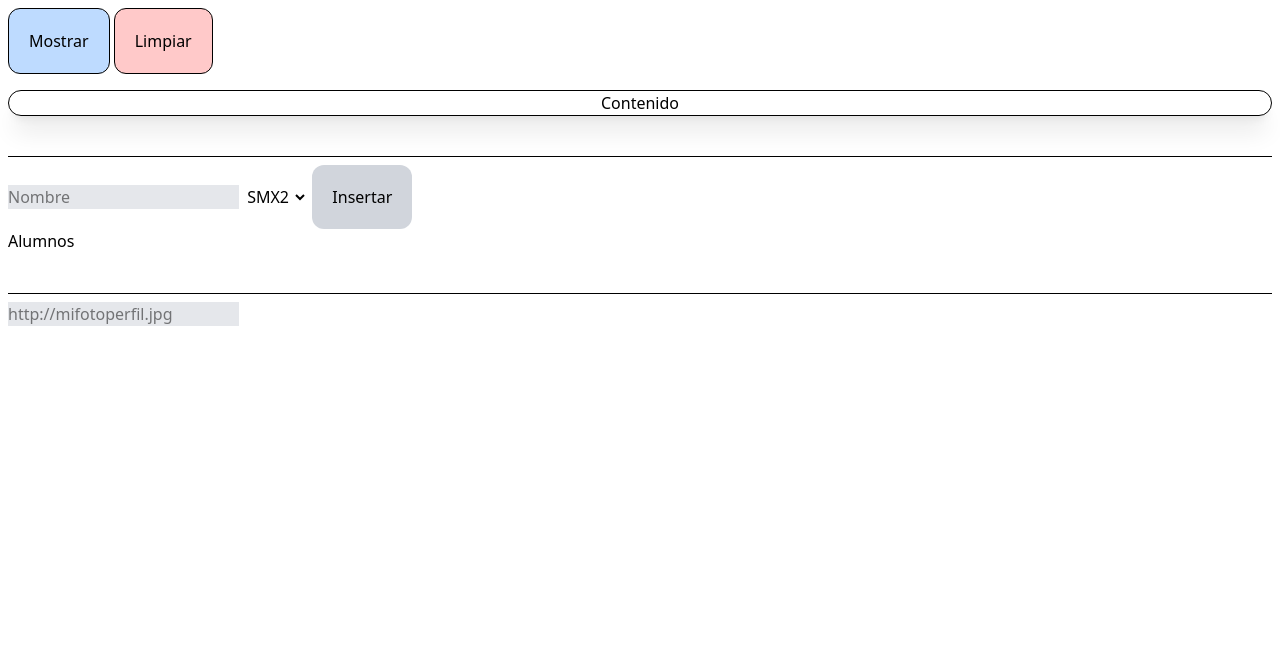
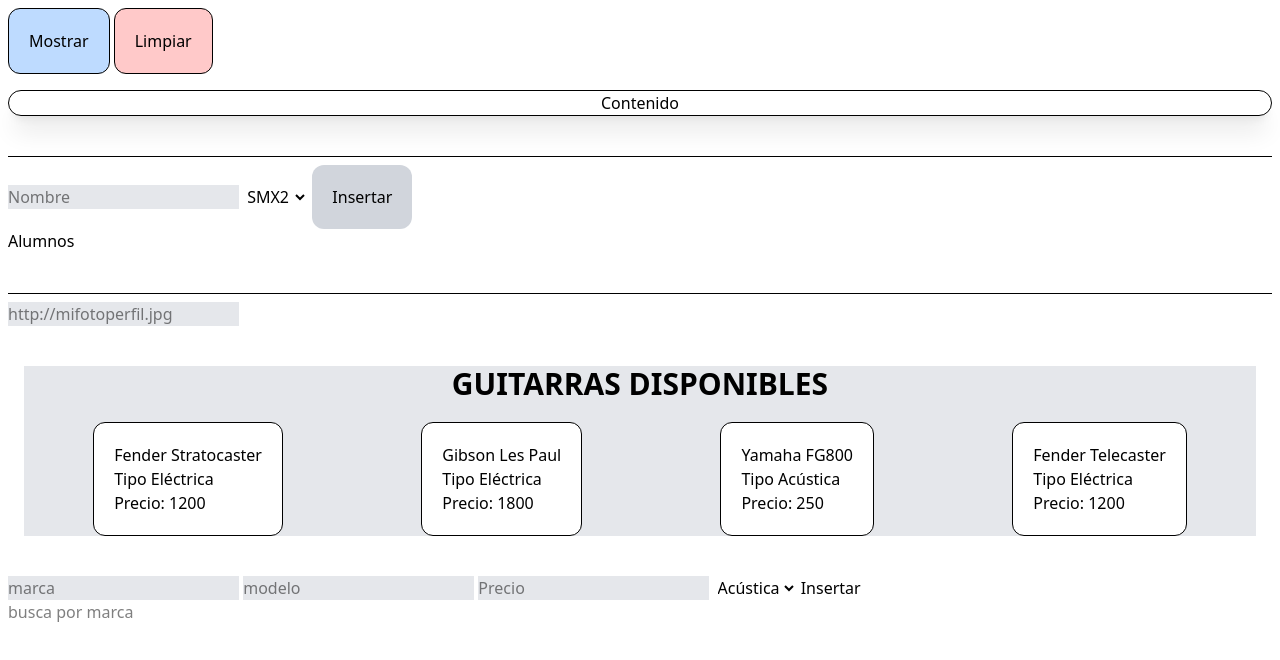
Before and after one commit to Sukhdeep777/preexamen, a plain HTML site: page practicar/index.html in a window 1280 px wide. Drawn offline with nearby package versions, Linux system fonts and the light colour scheme; files that its build step writes are made by us from their sources.

Commit message:
Agregar funcionalidad para mostrar, insertar y buscar guitarras en la interfaz

```diff
--- a/practicar/index.html
+++ b/practicar/index.html
@@ -31,6 +31,24 @@
     <div class="w-[200] h-[200] imagend">
 
     </div>
+    <section class="mt-10 bg-gray-200 mx-4 m-auto mb-10">
+        <h2 class="text-center text-3xl font-bold uppercase">Guitarras disponibles</h2>
+        <div class="guitarras flex flex-wrap">
+
+        </div>
+    </section>
+    <input type="text" placeholder="marca" class="marca bg-gray-200">
+    <input type="text" placeholder="modelo" class="modelo bg-gray-200">
+    <input type="number" placeholder="Precio" class="precio bg-gray-200">
+    <select name="" id="selecttipo">
+        <option value="Acústica">Acústica</option>
+        <option value="Eléctrica">Eléctrica</option>
+    </select>
+    <button class="insertarguitarra">Insertar</button>
+    <br>
+
+    <input type="text" class="buscar" placeholder="busca por marca">
+    <div class="buscardiv"></div>
     <script src="index.js"></script>
 </body>
 </html>
--- a/practicar/index.js
+++ b/practicar/index.js
@@ -7,6 +7,14 @@
 let divA = document.querySelector(".alumnos")
 let inputI = document.querySelector(".imagen")
 let divI = document.querySelector(".imagend")
+let divG = document.querySelector(".guitarras")
+let marca = document.querySelector(".marca")
+let modelo = document.querySelector(".modelo")
+let precio = document.querySelector(".precio")
+let selectT = document.querySelector("#selecttipo")
+let insGui = document.querySelector(".insertarguitarra")
+let buscar = document.querySelector(".buscar")
+let buscardiv = document.querySelector(".buscardiv")
 
 function pulsado(){
     console.log("Boton Pulsado")
@@ -27,3 +35,72 @@
 btnM.addEventListener("click",pulsado)
 btnL.addEventListener("click",limpiar)
 btnI.addEventListener("click",insertar)
+
+const guitarras = [
+  {
+    id: 1,
+    marca: "Fender",
+    modelo: "Stratocaster",
+    tipo: "Eléctrica",
+    precio: 1200
+  },
+  {
+    id: 2,
+    marca: "Gibson",
+    modelo: "Les Paul",
+    tipo: "Eléctrica",
+    precio: 1800
+  },
+  {
+    id: 3,
+    marca: "Yamaha",
+    modelo: "FG800",
+    tipo: "Acústica",
+    precio: 250
+  },
+ {
+    id: 4,
+    marca: "Fender",
+    modelo: "Telecaster",
+    tipo: "Eléctrica",
+    precio: 1200
+  }
+
+ ];
+
+
+function pintarGuitarras(){
+    for(let i = 0; i <guitarras.length; i++){
+        divG.innerHTML += `<div class="bg-white p-5 gap-2 border w-fit mx-auto rounded-xl mt-5">
+        <h3>${guitarras[i].marca} ${guitarras[i].modelo}</h3>
+        <p>Tipo ${guitarras[i].tipo}</p>
+        <p>Precio: ${guitarras[i].precio}</p>
+        </div>`
+    }
+}
+
+pintarGuitarras(pintarGuitarras)
+
+function insertGuit(){
+    divG.innerHTML = ""
+    guitarras.push({id: guitarras.length+1,marca: marca.value, modelo: modelo.value, tipo: selectT.value, precio: Number(precio.value)})
+    pintarGuitarras(pintarGuitarras)
+}
+
+insGui.addEventListener("click",insertGuit)
+
+function buscarmarca(){
+    buscardiv.innerHTML = ""
+    let ul = "<ul>"
+    let texto = buscar.value
+    for(let i = 0; i<guitarras.length; i++){
+        console.log(guitarras[i].marca)
+        console.log(texto)
+        if(guitarras[i].marca == texto){
+            ul+= `<li>${guitarras[i].marca} - ${guitarras[i].modelo}</li>`
+        }
+    }
+    buscardiv.innerHTML = ul + "</ul>"
+}
+
+buscar.addEventListener("input",buscarmarca)
```
